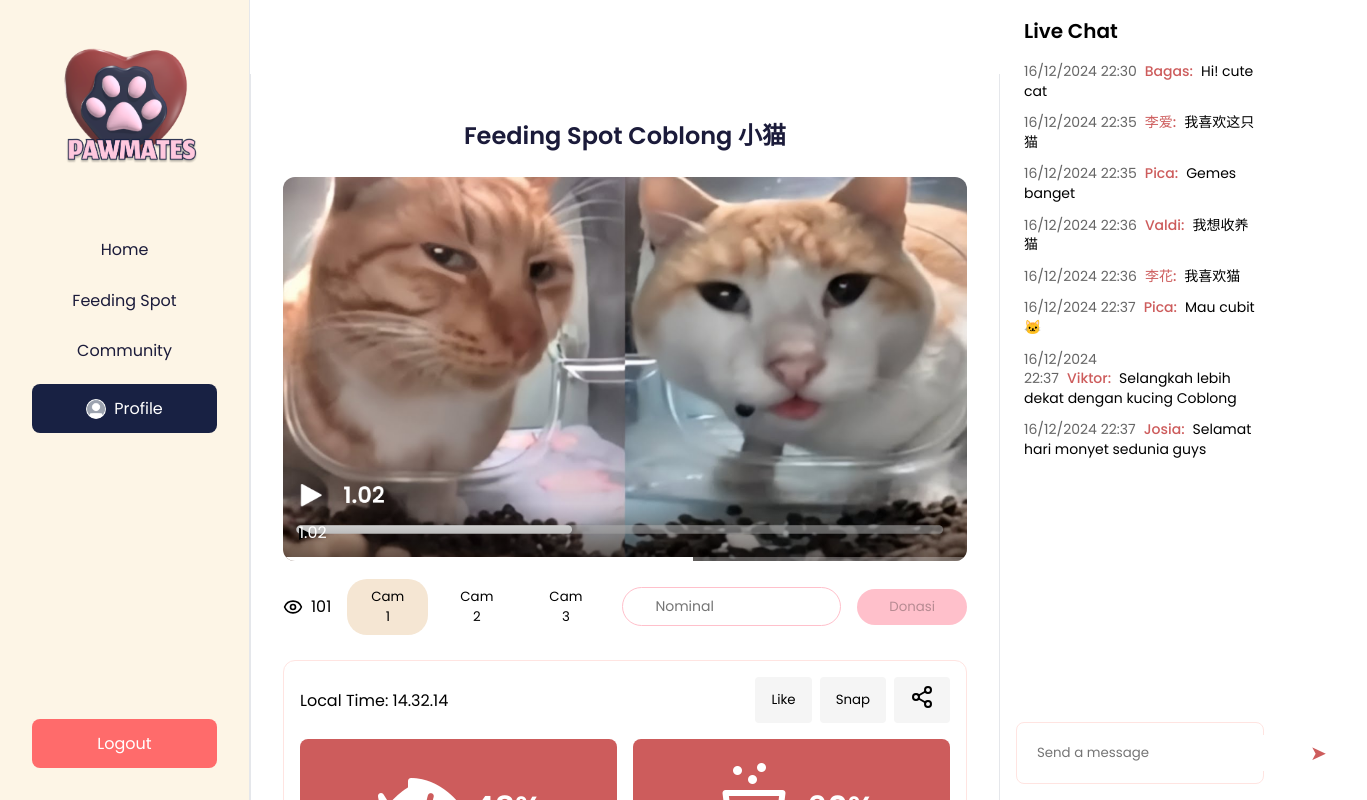
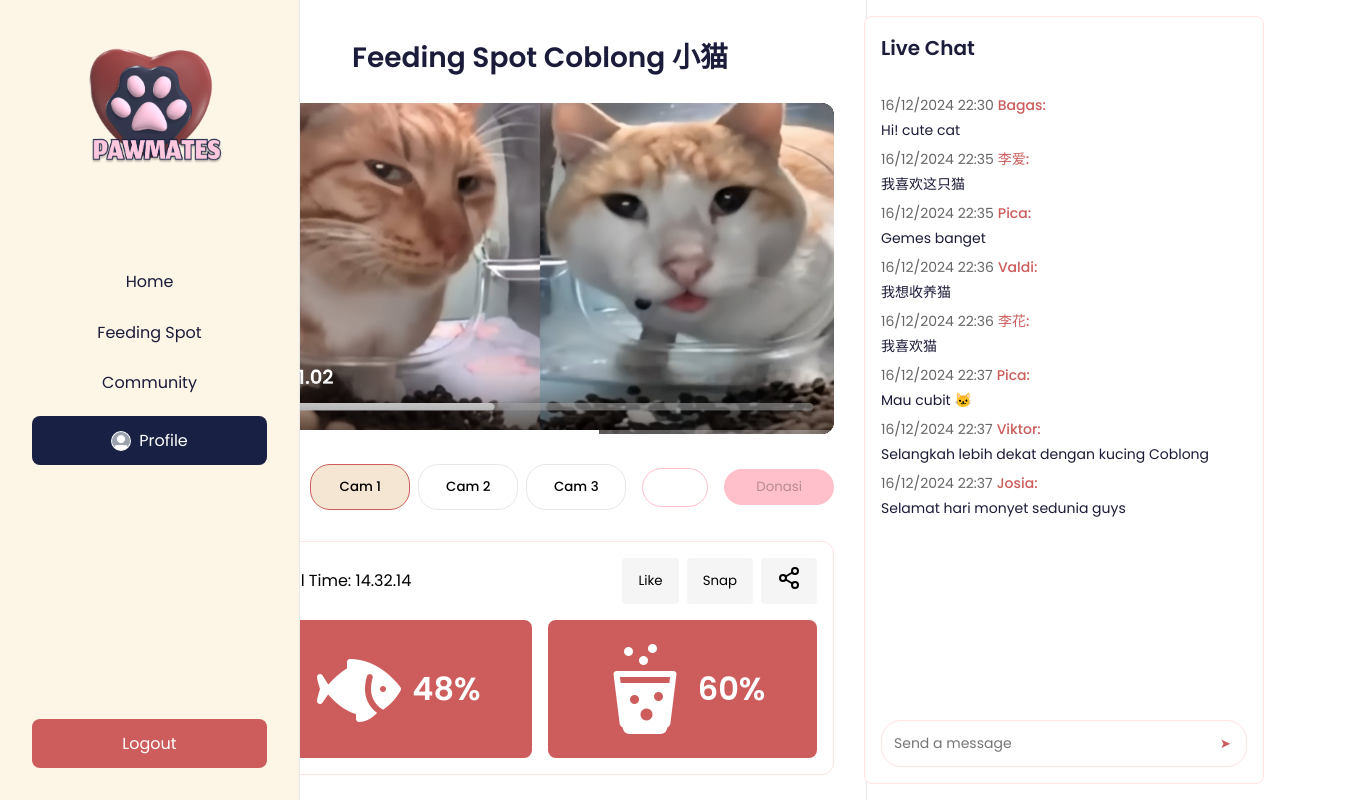
Before and after one commit to tvaldig/pawmates-lasti, a React (Create React App) app in the folder client/: page /home in a window 1280 px wide. Shown: the top 800 px of the page, 1367 px wide, since content can reach past the window. Built offline with nearby package versions, Linux system fonts and the light colour scheme; sample sign-in values are in the browser's storage.

Commit message:
feat : update home

```diff
--- a/client/src/home.css
+++ b/client/src/home.css
@@ -13,7 +13,7 @@
   position: relative;
 }
 
-/* Sidebar Styles */
+/* Tampilan Sidebar */
 .sidebar {
   position: fixed;
   left: 0;
@@ -21,10 +21,9 @@
   bottom: 0;
   width: 250px;
   background-color: #f2e8cf;
-  padding: 1rem;
+  padding: 2rem;
   display: flex;
   flex-direction: column;
-  justify-content: space-around;
   gap: 2rem;
   border-right: 1px solid #E5E7EB;
   z-index: 10;
@@ -36,9 +35,9 @@
   margin-bottom: 1rem;
 }
 
-.logo{
-    width: 200px;
-    height: 300px;
+.logo {
+  width: 250px;
+  height: auto;
 }
 
 nav-link {
@@ -50,11 +49,12 @@ nav-link {
   transition: background-color 0.2s;
 }
 
-.navigation{
+.navigation {
   display: flex;
   flex-direction: column;
   gap: 1rem;
 }
+
 .nav-link {
   padding: 0.75rem 1rem;
   text-decoration: none;
@@ -63,6 +63,7 @@ nav-link {
   font-weight: 500;
   transition: background-color 0.2s;
 }
+
 .nav-link:hover {
   background-color: rgba(205, 92, 92, 0.1);
 }
@@ -96,9 +97,9 @@ nav-link {
 /* Main Content Styles */
 .main-content {
   flex: 1;
-  margin-left: 250px;
-  margin-top: 200px;
-  margin-right: 280px;
+  margin-left: 300px;
+  margin-top: auto;
+  margin-right: 500px;
   background-color: white;
   padding: 2rem;
   min-width: 0;
@@ -108,7 +109,7 @@ nav-link {
 }
 
 .page-title {
-  font-size: 1.5rem;
+  font-size: 1.75rem;
   font-weight: 600;
   color: #1B1B3A;
   margin-bottom: 1.5rem;
@@ -117,17 +118,27 @@ nav-link {
 .video-container {
   width: 100%;
   position: relative;
-  aspect-ratio: 16/9;
+  margin-bottom: 1rem;
+  border-radius: 12px;
+  overflow: hidden;
+}
+.video-wrapper {
+  position: relative;
+  width: 100%;
+  padding-top: 56.25%; /* 16:9 Aspect Ratio */
   background: black;
   border-radius: 12px;
   overflow: hidden;
-  margin-bottom: 1rem;
 }
 
 .video-feed {
+  position: absolute;
+  top: 0;
+  left: 0;
   width: 100%;
   height: 100%;
-  object-fit: cover;
+  object-fit: contain; /* Changed to contain to prevent stretching */
+  background-color: black;
 }
 
 .video-controls-overlay {
@@ -165,9 +176,9 @@ nav-link {
   display: flex;
   align-items: center;
   gap: 1rem;
-  margin-bottom: 1.5rem;
+  margin: 1rem 0;
+  padding: 0.5rem 0;
 }
-
 .views {
   display: flex;
   align-items: center;
@@ -182,18 +193,24 @@ nav-link {
 .camera-controls {
   display: flex;
   gap: 0.5rem;
+  flex: 1;
+  max-width: 400px;
 }
 
 .cam-button {
-  padding: 0.5rem 1.5rem;
-  border: none;
+  flex: 1;
+  padding: 0.75rem 1.5rem;
+  border: 1px solid #E5E7EB;
   border-radius: 20px;
   background-color: white;
   cursor: pointer;
+  font-weight: 500;
+  min-width: 100px;
 }
 
 .cam-active {
   background-color: #F5E6D3;
+  border-color: #CD5C5C;
 }
 
 .donate-button {
@@ -267,69 +284,84 @@ nav-link {
   right: 0;
   top: 0;
   bottom: 0;
-  width: 280px;
-  padding: 1rem;
+  width: 400px;
   background-color: white;
   display: flex;
   flex-direction: column;
-  z-index: 10;
+  border: 1px solid #FFE4E1;
+  border-radius: 8px;
+  margin: 1rem;
 }
 
 .chat-title {
   font-size: 1.25rem;
   font-weight: 600;
-    margin-bottom: 1rem;
-    padding: 0 0.5rem;
+  padding: 1rem;
+  color: #1B1B3A;
 }
 
 .chat-messages {
   flex: 1;
   overflow-y: auto;
-    padding: 0 0.5rem;
+  padding: 1rem;
   display: flex;
   flex-direction: column;
-    gap: 0.75rem;
+  gap: 0.5rem;
 }
 
 .chat-message {
   font-size: 0.875rem;
-line-height: 1.4;
+  line-height: 1.5;
+  display: flex;
+  flex-wrap: wrap;
+  gap: 0.25rem;
 }
 
 .message-time {
   color: #666;
-margin-right: 0.5rem;
+  font-size: 0.875rem;
 }
 
 .message-author {
   color: #CD5C5C;
   font-weight: 500;
-margin-right: 0.5rem;
+}
+
+.message-text {
+  margin-left: 0;
+  width: 100%;
+  color: #1B1B3A;
 }
 
 .chat-input {
-    margin-top: auto;
-    display: flex;
-    gap: 0.5rem;
-    padding: 0.75rem;
-    background-color: white;
-    border: 1px solid #FFE4E1;
-    border-radius: 8px;
+  margin: 1rem;
+  position: relative;
 }
 
 .chat-input input {
-    flex: 1;
-    border: none;
+  width: 100%;
+  padding: 0.75rem;
+  padding-right: 3rem;
+  border: 1px solid #FFE4E1;
+  border-radius: 20px;
   outline: none;
-    padding: 0.5rem;
+  font-size: 0.875rem;
 }
 
 .send-button {
+  position: absolute;
+  right: 0.5rem;
+  top: 50%;
+  transform: translateY(-50%);
   border: none;
   background: none;
   color: #CD5C5C;
   cursor: pointer;
-    font-size: 1.25rem;
+  padding: 0.5rem;
+}
+
+.send-button:hover {
+  color: #b44c4c;
 }
 /* Base styles */
 .container {
@@ -339,7 +371,7 @@ margin-right: 0.5rem;
 
   /* Sidebar styles */
   .sidebar {
-    width: 250px;
+    width: 300px;
     background-color: #FDF5E6;
     padding: 2rem;
     display: flex;
@@ -364,6 +396,8 @@ margin-right: 0.5rem;
   display: flex;
   flex-direction: column;
   gap: 1rem;
+  font-weight: bold;
+  margin-top: 2rem;
 }
 
 .nav-item {
@@ -408,15 +442,15 @@ margin-right: 0.5rem;
 
 /* Logout button styles */
 .logout-btn {
+  margin-top: auto;
   width: 100%;
   padding: 0.75rem;
-  background-color: #FF6B6B; /* Adjusted to match the image */
+  background-color: #CD5C5C;
   color: white;
   border: none;
   border-radius: 8px;
   font-size: 1rem;
   cursor: pointer;
-  margin-top: auto;
   transition: background-color 0.2s ease;
 }
 
--- a/client/src/home.js
+++ b/client/src/home.js
@@ -14,6 +14,7 @@ const PawMatesHome = () => {
   const [currentCam, setCurrentCam] = useState('cam1');
   const [donationAmount, setDonationAmount] = useState('');
   const navigate = useNavigate();
+
   const getCamImage = () => {
     switch(currentCam) {
       case 'cam1':
@@ -28,24 +29,18 @@ const PawMatesHome = () => {
   };
 
   const handleLogout = (e) => {
-    e.preventDefault(); // Prevent form submission
-
+    e.preventDefault();
     localStorage.removeItem('token');
     localStorage.removeItem('userId');
     navigate("/");
   };
 
   useEffect(() => {
-      // Load Midtrans Snap.js dynamically when component mounts
     const script = document.createElement("script");
-      script.src = "https://app.sandbox.midtrans.com/snap/snap.js"; // Midtrans Snap.js URL
-      script.setAttribute("data-client-key", "SB-Mid-client-aipU0Myo3pDpeGME"); // Replace with your sandbox client key
+    script.src = "https://app.sandbox.midtrans.com/snap/snap.js";
+    script.setAttribute("data-client-key", "SB-Mid-client-aipU0Myo3pDpeGME");
     script.async = true;
-
-      // Append the script to the document body
     document.body.appendChild(script);
-
-      // Cleanup: Remove script when component unmounts
     return () => {
       document.body.removeChild(script);
     };
@@ -56,14 +51,13 @@ const PawMatesHome = () => {
       alert("Please enter a donation amount.");
       return;
     }
-      // Fetch the transaction token from your server
     fetch("http://localhost:8080/transaction", {
       method: "POST",
       headers: {
         "Content-Type": "application/json",
       },
       body: JSON.stringify({ gross_amount: donationAmount }),
-      }) // Update this to match your backend endpoint
+    })
       .then((response) => {
         if (!response.ok) {
           throw new Error(`HTTP error! Status: ${response.status}`);
@@ -74,7 +68,6 @@ const PawMatesHome = () => {
         const transactionToken = data.transactionToken;
 
         if (window.snap) {
-            // Trigger Midtrans Snap popup
           window.snap.pay(transactionToken, {
             onSuccess: function (result) {
               console.log("Payment Success:", result);
@@ -95,19 +88,17 @@ const PawMatesHome = () => {
       })
       .catch((error) => {
         console.error("Error fetching transaction token:", error);
-
       });
   };
+
   return (
     <div className="container">
       {/* Left Sidebar */}
       <div className="sidebar">
-        {/* Logo Section */}
         <div className="logo-container">
           <img src={logo} alt="Pawmates Logo" className="logo" />
         </div>
 
-         {/* Navigation Links */}
         <nav className="nav-menu">
           <button className="nav-item">Home</button>
           <button className="nav-item">Feeding Spot</button>
@@ -118,7 +109,6 @@ const PawMatesHome = () => {
           </button>
         </nav>
 
-        {/* Logout Button */}
         <button className="logout-btn" onClick={handleLogout}>Logout</button>
       </div>
 
@@ -126,14 +116,15 @@ const PawMatesHome = () => {
       <main className="main-content">
         <h1 className="page-title">Feeding Spot Coblong 小猫</h1>
 
-        {/* Video Player */}
+        {/* Video Player with Fixed Aspect Ratio */}
         <div className="video-container">
+          <div className="video-wrapper">
             <img src={getCamImage()} alt="Cat feed" className="video-feed" />
             <div className="video-controls-overlay">
               <div className="play-button">▶</div>
-            <div className="timestamp">1.02</div>
               <div className="progress-bar">
                 <div className="progress-bar-fill"></div>
+              </div>
             </div>
           </div>
         </div>
@@ -170,12 +161,15 @@ const PawMatesHome = () => {
             placeholder="Nominal"
             className="input-field"
             value={donationAmount}
-            onChange={(e) => setDonationAmount(e.target.value)} // Update donation amount
-
+            onChange={(e) => setDonationAmount(e.target.value)}
           />
-          <button className="donate-button" onClick={handleDonate}
-            disabled={!donationAmount}>Donasi</button>
-
+          <button
+            className="donate-button"
+            onClick={handleDonate}
+            disabled={!donationAmount}
+          >
+            Donasi
+          </button>
         </div>
 
         {/* Stats Section */}
@@ -191,11 +185,11 @@ const PawMatesHome = () => {
 
           <div className="stats-grid">
             <div className="stat-box">
-            <img className="drink-icon" alt="Fish Food"src={FishFood}/>
+              <img className="drink-icon" alt="Fish Food" src={FishFood}/>
               <span className="stat-value">48%</span>
             </div>
             <div className="stat-box">
-              <img className="drink-icon" alt="Fish Food"src={SparklingWater}/>
+              <img className="drink-icon" alt="Fish Food" src={SparklingWater}/>
               <span className="stat-value">60%</span>
             </div>
           </div>
```
Lines whose indentation alone changed are shown as unchanged.
